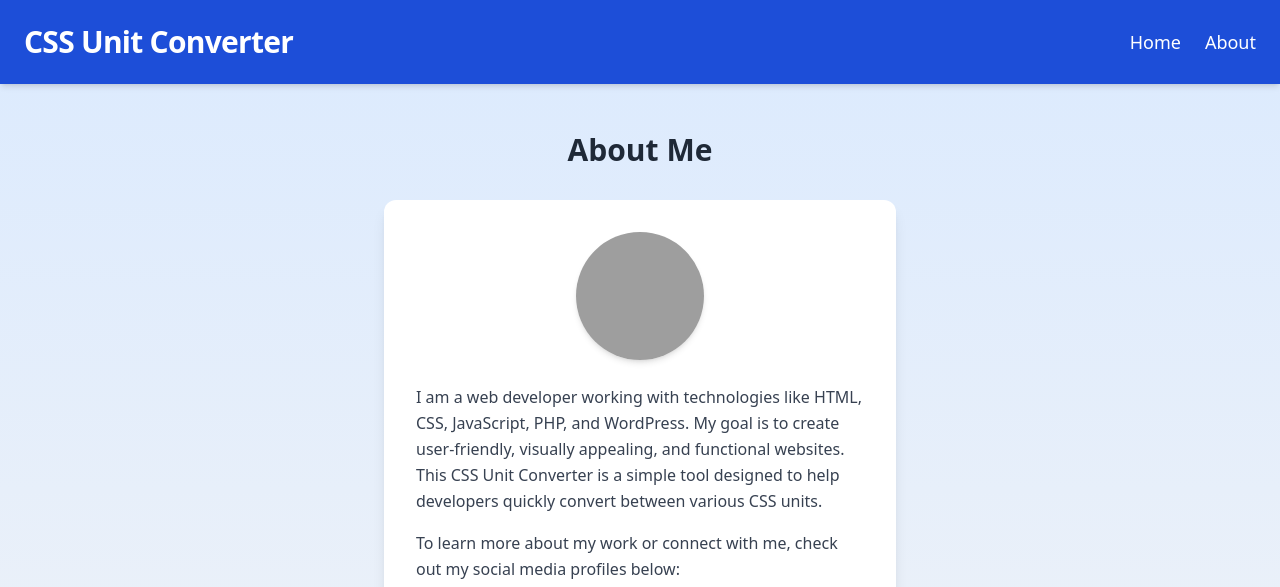
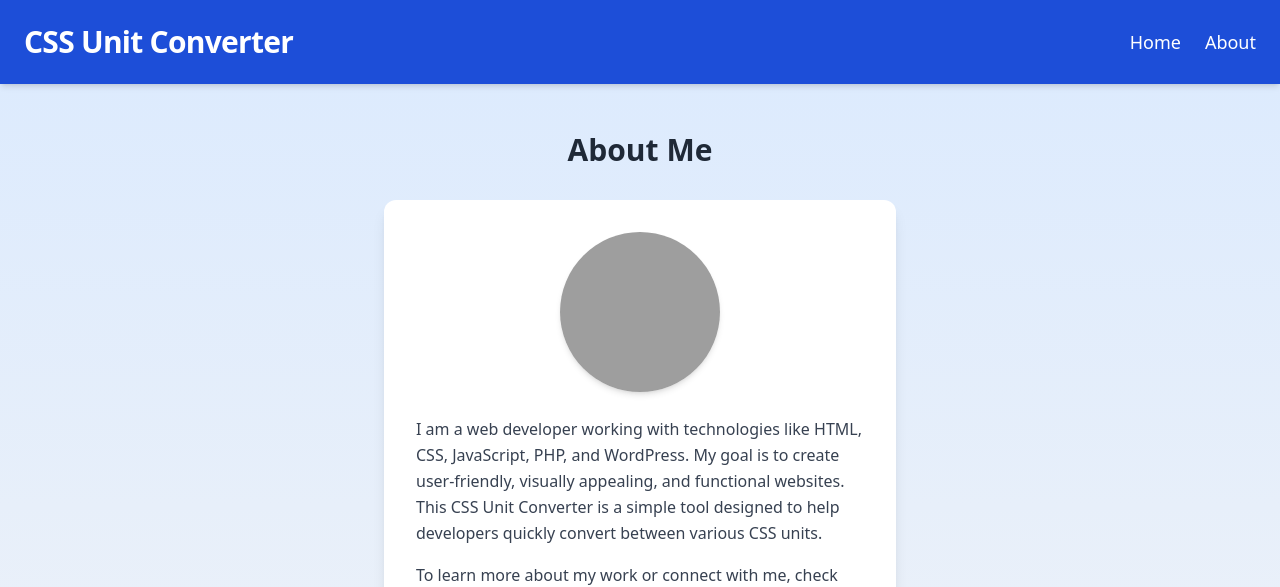
Before and after one commit to sarwar12/CSS-Unit-Converter, a plain HTML site: page about.html in a window 1280 px wide. Shown: the top 587 px of the page. Drawn offline with nearby package versions, Linux system fonts and the light colour scheme; grey boxes are pictures that could not be loaded.

Commit message:
tailwind css change

```diff
--- a/about.html
+++ b/about.html
@@ -27,7 +27,7 @@
       <h2 class="text-3xl font-bold mb-8 text-center text-gray-800">About Me</h2>
       <div class="bg-white p-8 rounded-xl shadow-lg max-w-lg mx-auto">
         <div class="flex justify-center mb-6">
-          <img src="https://scontent.fdac13-1.fna.fbcdn.net/v/t39.30808-1/495579881_1906803020088451_3373477485514873299_n.jpg?stp=dst-jpg_s200x200_tt6&_nc_cat=106&ccb=1-7&_nc_sid=e99d92&_nc_eui2=AeFbFOY-0JdABkAc-hm3M4BY8UVz9Y_H2B7xRXP1j8fYHtYysgXi3pTvCks4NO3q087UPaLGzk3VlfAM-trqWndO&_nc_ohc=mDgRScBSV9QQ7kNvwE6z61S&_nc_oc=AdkZYWvKLeKqET4P3Qnk5049CEU4_lDU_2RnK6A6rOj8khOsJTMQ2oK72ESOEy2wfvE&_nc_zt=24&_nc_ht=scontent.fdac13-1.fna&_nc_gid=bq6PrZFsIKDDTrzJ5hg4fw&oh=00_AfI4_-ORKsUkR3bpO3AUr1JME1wXqMMvuqM6aVMNgkqyKQ&oe=682A13A7" alt="Profile Picture" class="w-32 h-32 rounded-full object-cover transform hover:scale-110 transition-transform duration-300 shadow-md">
+          <img src="https://scontent.fdac13-1.fna.fbcdn.net/v/t39.30808-1/495579881_1906803020088451_3373477485514873299_n.jpg?stp=dst-jpg_s200x200_tt6&_nc_cat=106&ccb=1-7&_nc_sid=e99d92&_nc_eui2=AeFbFOY-0JdABkAc-hm3M4BY8UVz9Y_H2B7xRXP1j8fYHtYysgXi3pTvCks4NO3q087UPaLGzk3VlfAM-trqWndO&_nc_ohc=mDgRScBSV9QQ7kNvwE6z61S&_nc_oc=AdkZYWvKLeKqET4P3Qnk5049CEU4_lDU_2RnK6A6rOj8khOsJTMQ2oK72ESOEy2wfvE&_nc_zt=24&_nc_ht=scontent.fdac13-1.fna&_nc_gid=bq6PrZFsIKDDTrzJ5hg4fw&oh=00_AfI4_-ORKsUkR3bpO3AUr1JME1wXqMMvuqM6aVMNgkqyKQ&oe=682A13A7" alt="Profile Picture" class="w-40 h-40 rounded-full object-cover transform hover:scale-110 transition-transform duration-300 shadow-md">
         </div>
         <p class="text-gray-700 mb-4 leading-relaxed">
           I am a web developer working with technologies like HTML, CSS, JavaScript, PHP, and WordPress. My goal is to create user-friendly, visually appealing, and functional websites. This CSS Unit Converter is a simple tool designed to help developers quickly convert between various CSS units.
```
